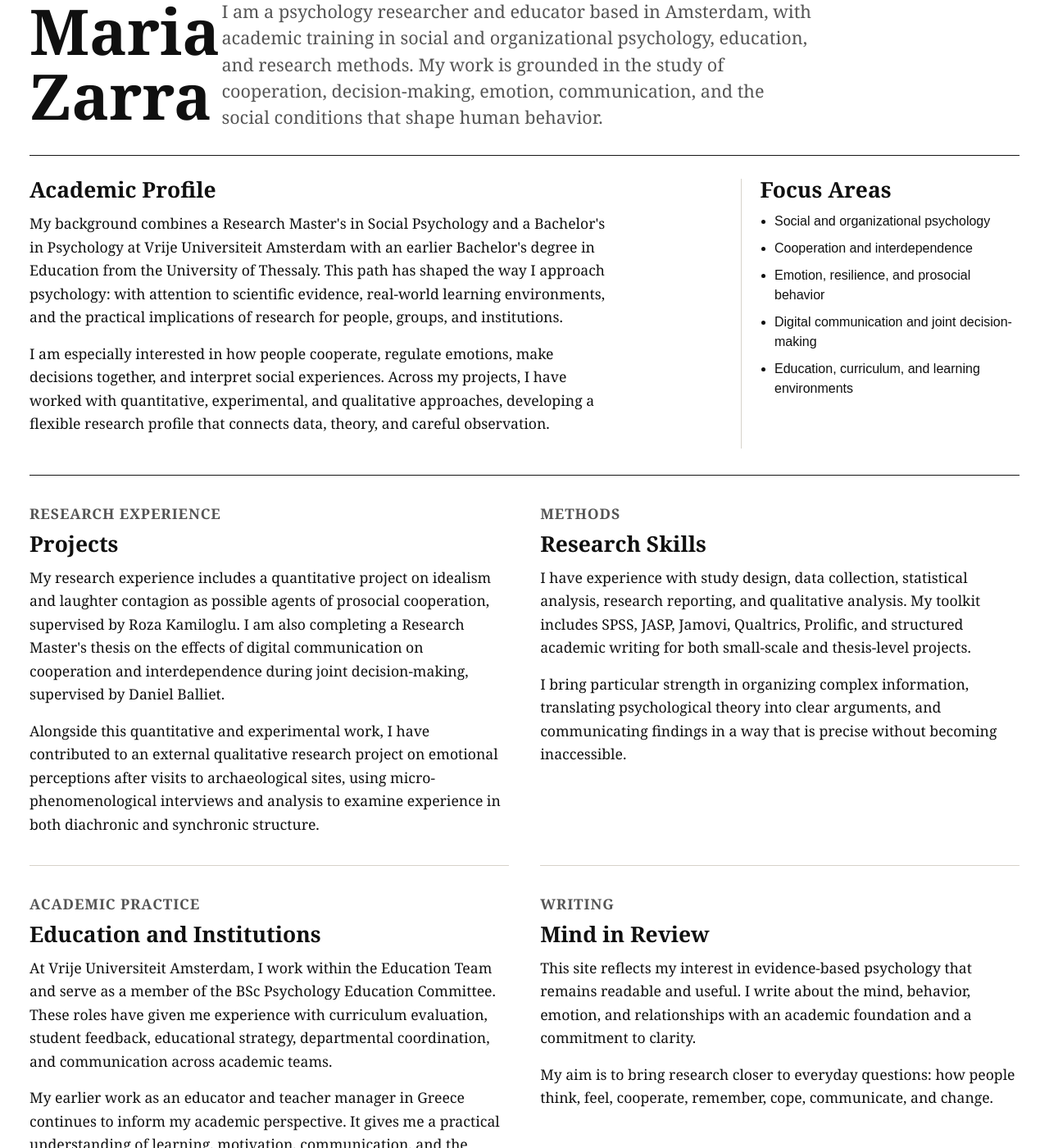
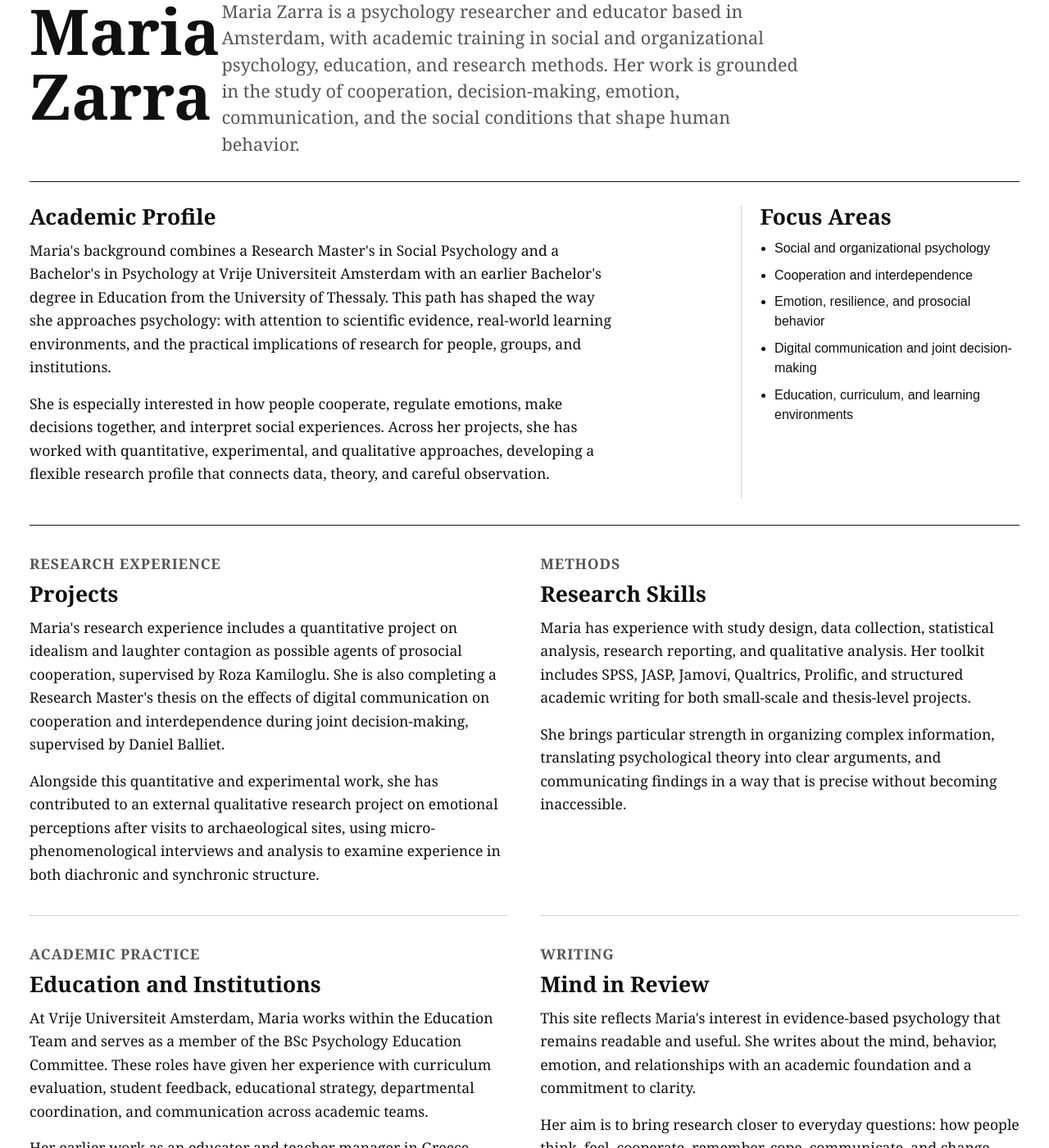
Before and after one commit to mariazarra/mariazarra.github.io, a Jekyll site: the page built from about.md, in a window 1280 px wide and 1400 px high, scrolled down 258 px. Shown: the whole window at 82% size. Built offline with Jekyll 4.4.1, drawn with Linux system fonts in a browser that asks for light colours; some of the changed text lies outside the part shown.

Commit message:
Use third person on about page

```diff
--- a/about.md
+++ b/about.md
@@ -6,12 +6,12 @@ permalink: /about/
 ---
 
 <section class="page-heading">
-  <p class="kicker">About me</p>
+  <p class="kicker">About Maria</p>
   <h1>Maria Zarra</h1>
   <p>
-    I am a psychology researcher and educator based in Amsterdam, with academic
+    Maria Zarra is a psychology researcher and educator based in Amsterdam, with academic
     training in social and organizational psychology, education, and research
-    methods. My work is grounded in the study of cooperation, decision-making,
+    methods. Her work is grounded in the study of cooperation, decision-making,
     emotion, communication, and the social conditions that shape human behavior.
   </p>
 </section>
@@ -20,17 +20,17 @@ permalink: /about/
   <div class="about-intro">
     <h2 id="academic-profile">Academic Profile</h2>
     <p>
-      My background combines a Research Master's in Social Psychology and a
+      Maria's background combines a Research Master's in Social Psychology and a
       Bachelor's in Psychology at Vrije Universiteit Amsterdam with an earlier
       Bachelor's degree in Education from the University of Thessaly. This path
-      has shaped the way I approach psychology: with attention to scientific
+      has shaped the way she approaches psychology: with attention to scientific
       evidence, real-world learning environments, and the practical implications
       of research for people, groups, and institutions.
     </p>
     <p>
-      I am especially interested in how people cooperate, regulate emotions,
-      make decisions together, and interpret social experiences. Across my
-      projects, I have worked with quantitative, experimental, and qualitative
+      She is especially interested in how people cooperate, regulate emotions,
+      make decisions together, and interpret social experiences. Across her
+      projects, she has worked with quantitative, experimental, and qualitative
       approaches, developing a flexible research profile that connects data,
       theory, and careful observation.
     </p>
@@ -53,14 +53,14 @@ permalink: /about/
     <p class="kicker">Research Experience</p>
     <h2>Projects</h2>
     <p>
-      My research experience includes a quantitative project on idealism and
+      Maria's research experience includes a quantitative project on idealism and
       laughter contagion as possible agents of prosocial cooperation, supervised
-      by Roza Kamiloglu. I am also completing a Research Master's thesis on the
+      by Roza Kamiloglu. She is also completing a Research Master's thesis on the
       effects of digital communication on cooperation and interdependence during
       joint decision-making, supervised by Daniel Balliet.
     </p>
     <p>
-      Alongside this quantitative and experimental work, I have contributed to
+      Alongside this quantitative and experimental work, she has contributed to
       an external qualitative research project on emotional perceptions after
       visits to archaeological sites, using micro-phenomenological interviews
       and analysis to examine experience in both diachronic and synchronic
@@ -72,13 +72,13 @@ permalink: /about/
     <p class="kicker">Methods</p>
     <h2>Research Skills</h2>
     <p>
-      I have experience with study design, data collection, statistical
-      analysis, research reporting, and qualitative analysis. My toolkit
+      Maria has experience with study design, data collection, statistical
+      analysis, research reporting, and qualitative analysis. Her toolkit
       includes SPSS, JASP, Jamovi, Qualtrics, Prolific, and structured academic
       writing for both small-scale and thesis-level projects.
     </p>
     <p>
-      I bring particular strength in organizing complex information, translating
+      She brings particular strength in organizing complex information, translating
       psychological theory into clear arguments, and communicating findings in a
       way that is precise without becoming inaccessible.
     </p>
@@ -88,15 +88,15 @@ permalink: /about/
     <p class="kicker">Academic Practice</p>
     <h2>Education and Institutions</h2>
     <p>
-      At Vrije Universiteit Amsterdam, I work within the Education Team and serve
+      At Vrije Universiteit Amsterdam, Maria works within the Education Team and serves
       as a member of the BSc Psychology Education Committee. These roles have
-      given me experience with curriculum evaluation, student feedback,
+      given her experience with curriculum evaluation, student feedback,
       educational strategy, departmental coordination, and communication across
       academic teams.
     </p>
     <p>
-      My earlier work as an educator and teacher manager in Greece continues to
-      inform my academic perspective. It gives me a practical understanding of
+      Her earlier work as an educator and teacher manager in Greece continues to
+      inform her academic perspective. It gives her a practical understanding of
       learning, motivation, communication, and the everyday systems through which
       knowledge is taught, assessed, and improved.
     </p>
@@ -106,12 +106,12 @@ permalink: /about/
     <p class="kicker">Writing</p>
     <h2>Mind in Review</h2>
     <p>
-      This site reflects my interest in evidence-based psychology that remains
-      readable and useful. I write about the mind, behavior, emotion, and
+      This site reflects Maria's interest in evidence-based psychology that remains
+      readable and useful. She writes about the mind, behavior, emotion, and
       relationships with an academic foundation and a commitment to clarity.
     </p>
     <p>
-      My aim is to bring research closer to everyday questions: how people think,
+      Her aim is to bring research closer to everyday questions: how people think,
       feel, cooperate, remember, cope, communicate, and change.
     </p>
   </article>
```
